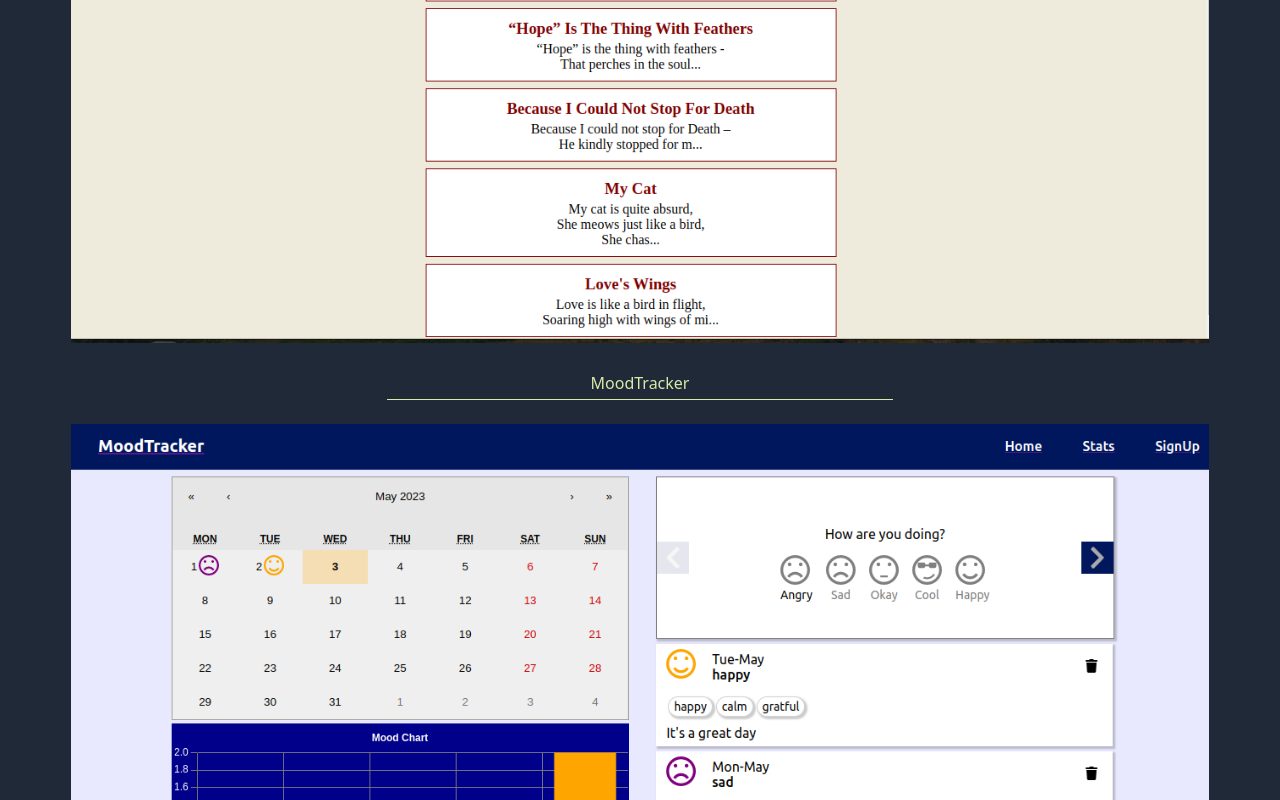
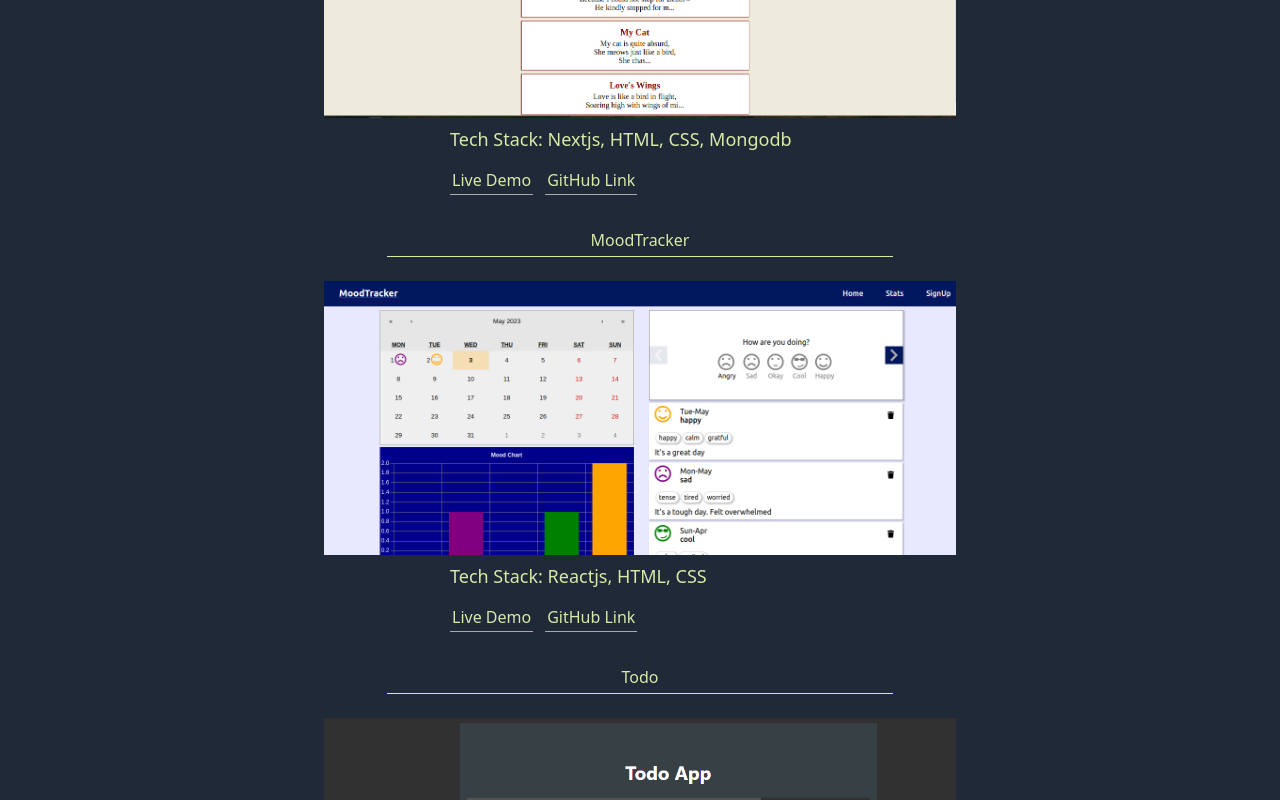
Before and after one commit to ajay020/portfolio, a Next.js app: page / in a window 1280 px wide. Shown: the part 1360-2160 px from the top of the page. Built offline with nearby package versions, Linux system fonts and the light colour scheme.

Commit message:
update project image and desscription layout

```diff
--- a/src/components/Project.tsx
+++ b/src/components/Project.tsx
@@ -24,12 +24,12 @@ export default function Project({
         <Image
           className={styles.image}
           src={`/${src}`}
-          width={820}
-          height={500}
+          width={500}
+          height={400}
           alt="picture"
         />
         <div className={styles.project_des}>
-          <p>{description}</p>
+          <p>Tech Stack: {description}</p>
           <button>
             <Link href={projectLink} target="_blank">
               Live Demo
--- a/src/styles/Project.module.css
+++ b/src/styles/Project.module.css
@@ -13,24 +13,13 @@
 
 .wrapper {
   position: relative;
+  /* background-color: brown; */
 }
 
 .wrapper > .project_des {
-  padding: 1rem;
-  position: absolute;
-  bottom: 0px;
-  left: 50%;
-  translate: -50%;
-  visibility: hidden;
-  opacity: 0;
-  transition: visibility 1s, opacity 0.5s linear;
   width: 380px;
-  background-color: var(--color_black);
-}
-
-.wrapper:hover > .project_des {
-  visibility: visible;
-  opacity: 1;
+  margin: 2px auto;
+  /* background-color: gray; */
 }
 
 .project img {
@@ -38,44 +27,28 @@
   display: block;
   max-width: 100%;
   max-height: 100%;
-  width: 90%;
-  height: auto;
+  width: 50%;
   margin: auto;
 }
 
 .project_des button {
-  border: none;
-  padding: 12px 8px;
+  border-bottom: 1px solid darkgray;
+  padding: 2px 2px;
   cursor: pointer;
-  margin: 4px auto;
-  font-weight: bold;
-  font-size: medium;
-  background-color: var(--color_green_dark);
+  margin: 5px auto;
+  /* background-color: var(--color_green_dark); */
   color: var(--color_green_text);
   margin-right: 12px;
 }
 
 @media screen and (min-width: 660px) {
   .project {
-    /* width: 100%; */
     margin: 18px auto;
-  }
-
-  .wrapper > .project_des {
-    bottom: 0px;
-    width: 60%;
-    padding: 12px 12px;
   }
 
   .project_des > p {
     font-size: large;
     margin: 8px auto;
-  }
-
-  .project_des button {
-    padding: 10px 12px;
-    font-weight: normal;
-    margin: 24px 0 12xp 0;
   }
 }
 
@@ -91,21 +64,10 @@
     height: auto;
     margin: auto;
   }
-  .wrapper > .project_des {
-    bottom: 0px;
-    width: 80%;
-    padding: 4px 8px;
-  }
-
-  .project_des button {
-    padding: 10px 8px;
-    margin: 2px 0 2xp 0;
-  }
 }
 
 @media (max-width: 400px) {
   .project {
-    /* width: 70%; */
     margin: 16px auto;
   }
   .project img {
--- a/src/util/data.ts
+++ b/src/util/data.ts
@@ -5,11 +5,7 @@ export const projectData = [
     imgSrc: "poem.png",
     projectLink: "https://rhyme-app.vercel.app/",
     githubLink: "https://github.com/ajay020/rhyme-nextjs-app",
-    description: `
-            Rhyme is an app for sharing poems. An authenticated user can write, update, and delete a poem.
-            I've built this app with Nextjs, and Mongodb for storing poem data. For authentication, I have
-            used Google auth provider and user credentials.
-        `,
+    description: ` Nextjs, HTML, CSS,  Mongodb`,
   },
 
   {
@@ -18,10 +14,7 @@ export const projectData = [
     imgSrc: "moodtracker.png",
     githubLink: "https://github.com/ajay020/mood-tracker",
     projectLink: "https://mood-tracker-sage.vercel.app/",
-    description: `
-    In this app, we can log our daily mood, and we can analyze our emotions.
-    I have built this app with Reactjs, HTML, and CSS.
-`,
+    description: `Reactjs, HTML, CSS`,
   },
 
   {
@@ -30,10 +23,7 @@ export const projectData = [
     imgSrc: "todo.png",
     projectLink: "https://todo-app-opal-seven.vercel.app/",
     githubLink: "https://github.com/ajay020/todo-app",
-    description: `
-    In this app, we can add a task, update and delete a task.
-    I have built this with Reactjs, HTML, and CSS.
-`,
+    description: `Reactjs, HTML, CSS`,
   },
 
   {
@@ -43,9 +33,6 @@ export const projectData = [
     githubLink: "https://github.com/ajay020/expense-tracker",
     projectLink:
       "https://62c3fd5335671334f23fedf9--expense-tracker-ajay020.netlify.app/",
-    description: `
-          In this app, we can calculate daily expenses.
-          For frontend, I used Reactjs, HTML, and CSS.
-      `,
+    description: ` Reactjs, HTML, CSS.`,
   },
 ];
```
